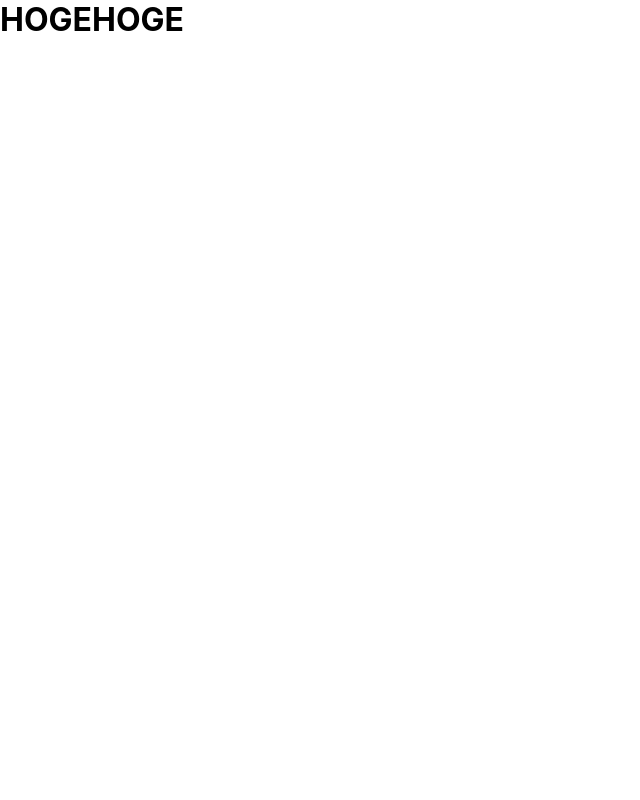
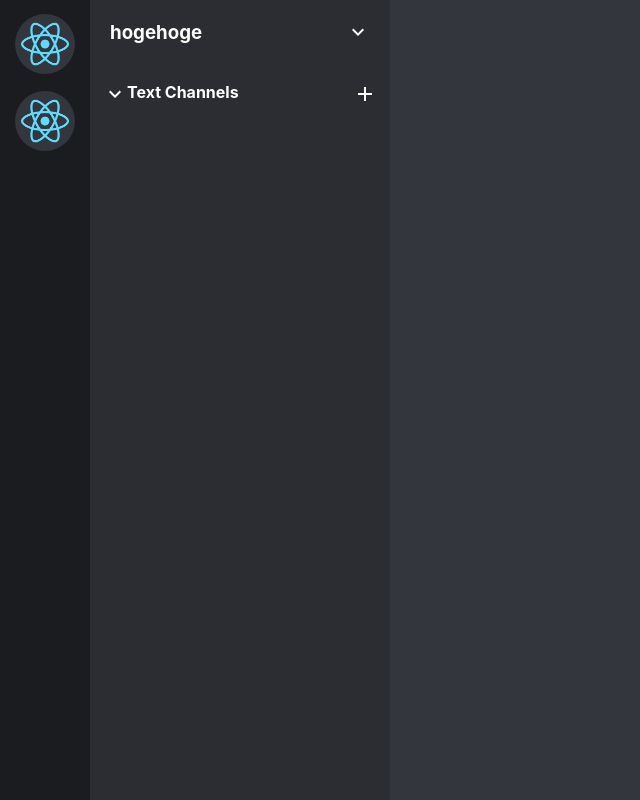
Before and after one commit to hnegishi/cln, a React (Create React App) app: page / in a window 1280 px wide. Shown: the whole page, without its empty margins (0-640 px from the left). Built offline with nearby package versions, Linux system fonts and the light colour scheme.

Commit message:
[add] sidebar css and material ui

```diff
--- a/package.json
+++ b/package.json
@@ -3,6 +3,10 @@
   "version": "0.1.0",
   "private": true,
   "dependencies": {
+    "@emotion/react": "^11.10.6",
+    "@emotion/styled": "^11.10.6",
+    "@mui/icons-material": "^5.11.16",
+    "@mui/material": "^5.12.0",
     "@testing-library/jest-dom": "^5.16.5",
     "@testing-library/react": "^13.4.0",
     "@testing-library/user-event": "^13.5.0",
--- a/src/App.tsx
+++ b/src/App.tsx
@@ -1,10 +1,14 @@
 import React from 'react';
 import './App.scss';
+import Sidebar from './components/Sidebar';
 
 function App() {
   return (
     <div className="App">
-      <h1>HOGEHOGE</h1>
+      { /* sidebar */}
+      <Sidebar />
+
+      { /* home */}
     </div>
   );
 }
--- /dev/null
+++ b/src/components/Sidebar.scss
@@ -0,0 +1,65 @@
+.sidebar {
+  display: flex;
+  flex: 0.35;
+  height: 100vh;
+  background-color: #33363d;
+
+  .sidebarLeft {
+    display: flex;
+    flex-direction: column;
+    align-items: center;
+    background-color: #1a1c20;
+    padding: 7px 15px;
+
+    .serverIcon {
+      width: 60px;
+      height: 60px;
+      background-color: #33363d;
+      border-radius: 9999px;
+      margin-top: 7px;
+      margin-bottom: 10px;
+      position: relative;
+
+      img {
+        position: absolute;
+        width: 50px;
+        top: 50%;
+        left: 50%;
+        transform: translate(-50%, -50%);
+      }
+    }
+  }
+
+  .sidebarRight {
+    background-color: #2b2d33;
+    width: 300px;
+
+    .sidebarTop {
+      color: #fff;
+      display: flex;
+      align-items: center;
+      justify-content: space-between;
+      padding: 20px;
+    }
+
+    .sidebarChannels {
+      padding: 13px;
+
+      .sidebarChannelsHeader {
+        color: white;
+        display: flex;
+        justify-content: space-between;
+        align-items: center;
+        margin-top: 5px;
+
+        .sidebarHeader {
+          display: flex;
+        }
+
+        .sidebarAddIcon {
+          cursor: pointer;
+        }
+      }
+    }
+  }
+}
--- /dev/null
+++ b/src/components/Sidebar.tsx
@@ -0,0 +1,41 @@
+import React from 'react';
+import './Sidebar.scss';
+import ExpandMoreIcon from '@mui/icons-material/ExpandMore';
+import AddIcon from '@mui/icons-material/Add';
+
+const Sidebar = () => {
+  return (
+    <div className="sidebar">
+      { /* sidebar left */ }
+      <div className="sidebarLeft">
+        <div className="serverIcon">
+          <img src= "./logo192.png" alt="" />
+        </div>
+        <div className="serverIcon">
+          <img src= "./logo192.png" alt="" />
+        </div>
+      </div>
+
+      { /* sidebar right */}
+      <div className="sidebarRight">
+        <div className="sidebarTop">
+          <h3>hogehoge</h3>
+          <ExpandMoreIcon />
+        </div>
+
+        {/* sidebar channels */}
+        <div className="sidebarChannels">
+          <div className="sidebarChannelsHeader">
+            <div className="sidebarHeader">
+              <ExpandMoreIcon />
+              <h4>Text Channels</h4>
+            </div>
+            <AddIcon className="sidebarAddIcon"/>
+          </div>
+        </div>
+      </div>
+    </div>
+  )
+}
+
+export default Sidebar
```
Also changed, not shown: 1 other file (tests, documents, lock files or other folders).
